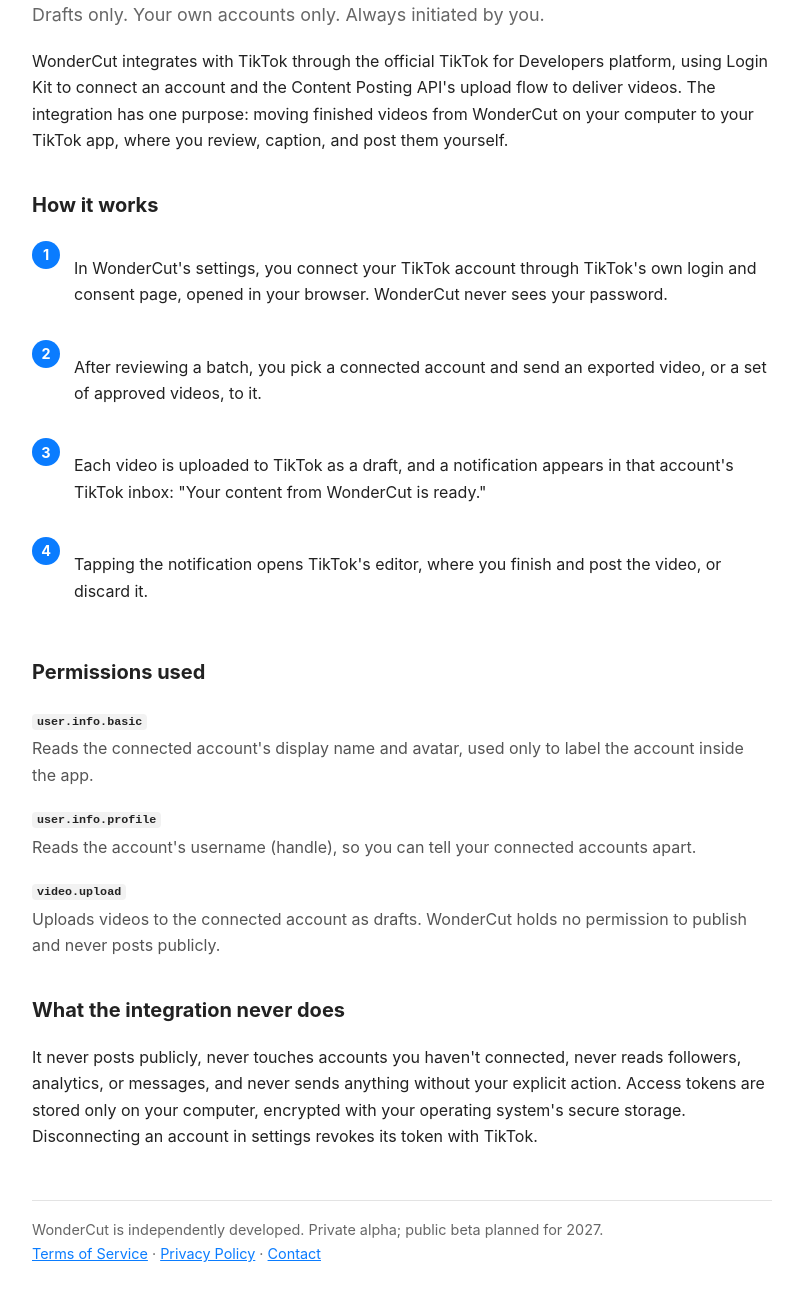
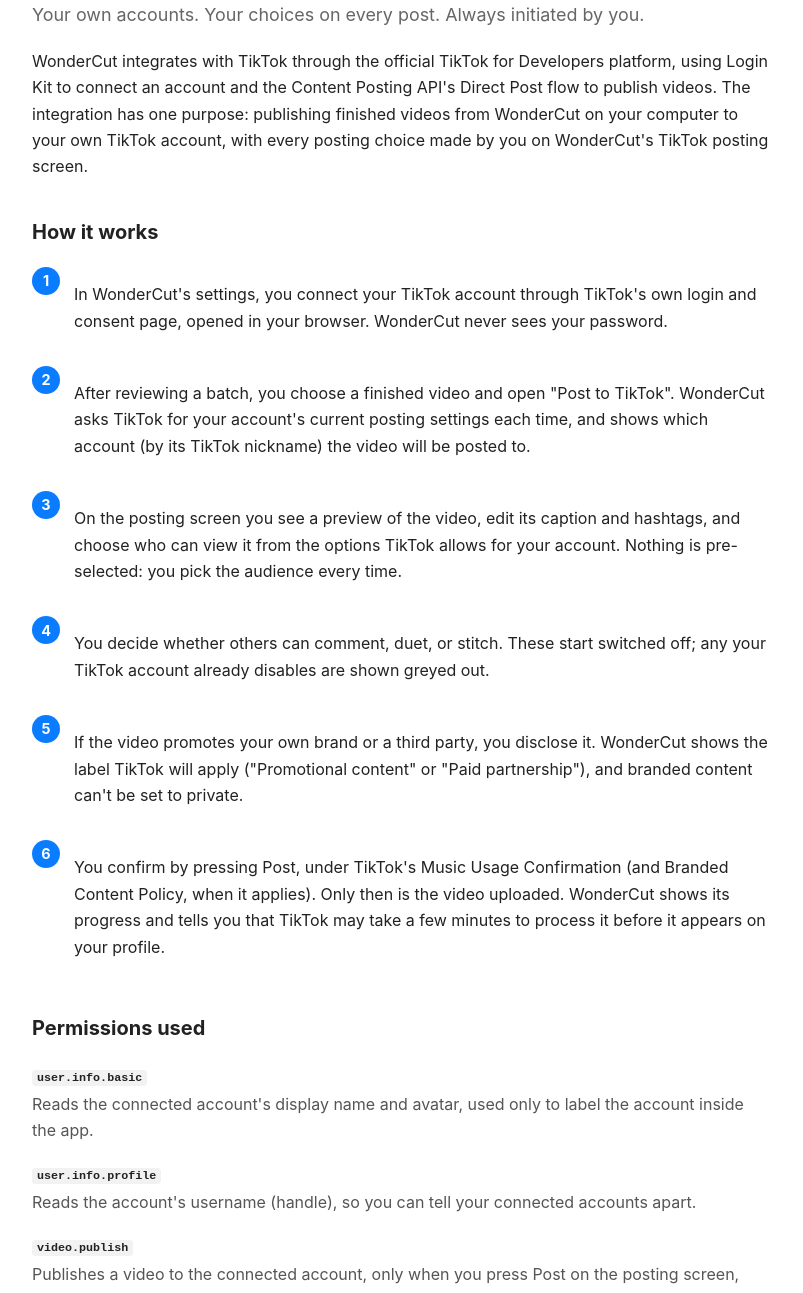
Before and after one commit to WonderCut/wondercut.github.io, a plain HTML site: page tiktok-integration/index.html in a window 1280 px wide. Shown: the part 156-1449 px from the top of the page, without its empty margins (238-1041 px from the left). Drawn offline with Linux system fonts and the light colour scheme.

Commit message:
Describe TikTok Direct Post; use the Akila The Wonder Machine logo
Co-Authored-By: Claude Opus 5.5 <noreply@anthropic.com>

```diff
--- a/style.css
+++ b/style.css
@@ -9,7 +9,7 @@ nav {
   padding: 18px 0; margin-bottom: 32px; border-bottom: 1px solid #e3e3e3;
 }
 nav .brand { display: flex; align-items: center; gap: 10px; font-weight: 700; margin-right: auto; color: inherit; text-decoration: none; }
-nav .brand img { width: 28px; height: 28px; border-radius: 6px; }
+nav .brand img { width: 28px; height: 28px; border-radius: 6px; background: #111; }
 nav a { color: #555; text-decoration: none; font-size: 0.95em; }
 nav a:hover, nav a.active { color: #0a7cff; }
 h1 { font-size: 1.9em; margin: 0.4em 0 0.3em; }
@@ -17,7 +17,7 @@ h2 { font-size: 1.25em; margin-top: 1.8em; }
 h3 { font-size: 1.05em; margin-top: 1.4em; }
 .tagline { color: #666; font-size: 1.12em; margin-top: 0; }
 .hero { display: flex; gap: 24px; align-items: center; margin: 30px 0; }
-.hero img { width: 96px; height: 96px; border-radius: 20px; flex-shrink: 0; }
+.hero img { width: 96px; height: 96px; border-radius: 20px; flex-shrink: 0; background: #111; }
 .card-grid { display: grid; grid-template-columns: repeat(auto-fit, minmax(220px, 1fr)); gap: 14px; margin: 20px 0; }
 .card { border: 1px solid #e3e3e3; border-radius: 10px; padding: 14px 16px; }
 .card h3 { margin: 0 0 6px; }
--- a/tiktok-integration/index.html
+++ b/tiktok-integration/index.html
@@ -19,23 +19,32 @@
   </nav>
 
   <h1>TikTok Integration</h1>
-  <p class="tagline">Drafts only. Your own accounts only. Always initiated by you.</p>
+  <p class="tagline">Your own accounts. Your choices on every post. Always initiated by you.</p>
 
   <p>WonderCut integrates with TikTok through the official TikTok for Developers platform, using
-  Login Kit to connect an account and the Content Posting API's upload flow to deliver videos. The
-  integration has one purpose: moving finished videos from WonderCut on your computer to your TikTok
-  app, where you review, caption, and post them yourself.</p>
+  Login Kit to connect an account and the Content Posting API's Direct Post flow to publish videos.
+  The integration has one purpose: publishing finished videos from WonderCut on your computer to your
+  own TikTok account, with every posting choice made by you on WonderCut's TikTok posting screen.</p>
 
   <h2>How it works</h2>
   <div class="step"><span class="n">1</span><p>In WonderCut's settings, you connect your TikTok
   account through TikTok's own login and consent page, opened in your browser. WonderCut never sees
   your password.</p></div>
-  <div class="step"><span class="n">2</span><p>After reviewing a batch, you pick a connected account
-  and send an exported video, or a set of approved videos, to it.</p></div>
-  <div class="step"><span class="n">3</span><p>Each video is uploaded to TikTok as a draft, and a
-  notification appears in that account's TikTok inbox: "Your content from WonderCut is ready."</p></div>
-  <div class="step"><span class="n">4</span><p>Tapping the notification opens TikTok's editor, where
-  you finish and post the video, or discard it.</p></div>
+  <div class="step"><span class="n">2</span><p>After reviewing a batch, you choose a finished video
+  and open "Post to TikTok". WonderCut asks TikTok for your account's current posting settings each
+  time, and shows which account (by its TikTok nickname) the video will be posted to.</p></div>
+  <div class="step"><span class="n">3</span><p>On the posting screen you see a preview of the video,
+  edit its caption and hashtags, and choose who can view it from the options TikTok allows for your
+  account. Nothing is pre-selected: you pick the audience every time.</p></div>
+  <div class="step"><span class="n">4</span><p>You decide whether others can comment, duet, or stitch.
+  These start switched off; any your TikTok account already disables are shown greyed out.</p></div>
+  <div class="step"><span class="n">5</span><p>If the video promotes your own brand or a third party,
+  you disclose it. WonderCut shows the label TikTok will apply ("Promotional content" or "Paid
+  partnership"), and branded content can't be set to private.</p></div>
+  <div class="step"><span class="n">6</span><p>You confirm by pressing Post, under TikTok's Music Usage
+  Confirmation (and Branded Content Policy, when it applies). Only then is the video uploaded. WonderCut
+  shows its progress and tells you that TikTok may take a few minutes to process it before it appears
+  on your profile.</p></div>
 
   <h2>Permissions used</h2>
   <dl>
@@ -44,16 +53,19 @@
     the app.</dd>
     <dt><code>user.info.profile</code></dt>
     <dd>Reads the account's username (handle), so you can tell your connected accounts apart.</dd>
-    <dt><code>video.upload</code></dt>
-    <dd>Uploads videos to the connected account as drafts. WonderCut holds no permission to publish and
-    never posts publicly.</dd>
+    <dt><code>video.publish</code></dt>
+    <dd>Publishes a video to the connected account, only when you press Post on the posting screen, with
+    the audience, interaction settings, and disclosure you chose there. WonderCut also reads your
+    account's posting settings (allowed audiences, interaction settings, and maximum video length) to
+    build that screen.</dd>
   </dl>
 
   <h2>What the integration never does</h2>
-  <p>It never posts publicly, never touches accounts you haven't connected, never reads followers,
-  analytics, or messages, and never sends anything without your explicit action. Access tokens are
-  stored only on your computer, encrypted with your operating system's secure storage.
-  Disconnecting an account in settings revokes its token with TikTok.</p>
+  <p>It never posts without you pressing Post, never chooses an audience for you, never adds
+  watermarks or promotional branding to your videos, never touches accounts you haven't connected,
+  and never reads followers, analytics, or messages. Access tokens are stored only on your computer,
+  encrypted with your operating system's secure storage. Disconnecting an account in settings revokes
+  its token with TikTok.</p>
 
   <footer>
     WonderCut is independently developed. Private alpha; public beta planned for 2027.<br />
```
Also changed, not shown: about/index.html (+2 -2 lines), features/index.html (+3 -2 lines), index.html (+5 -5 lines), privacy-policy/index.html (+5 -3 lines), terms-of-service/index.html (+3 -2 lines), icon.png.
